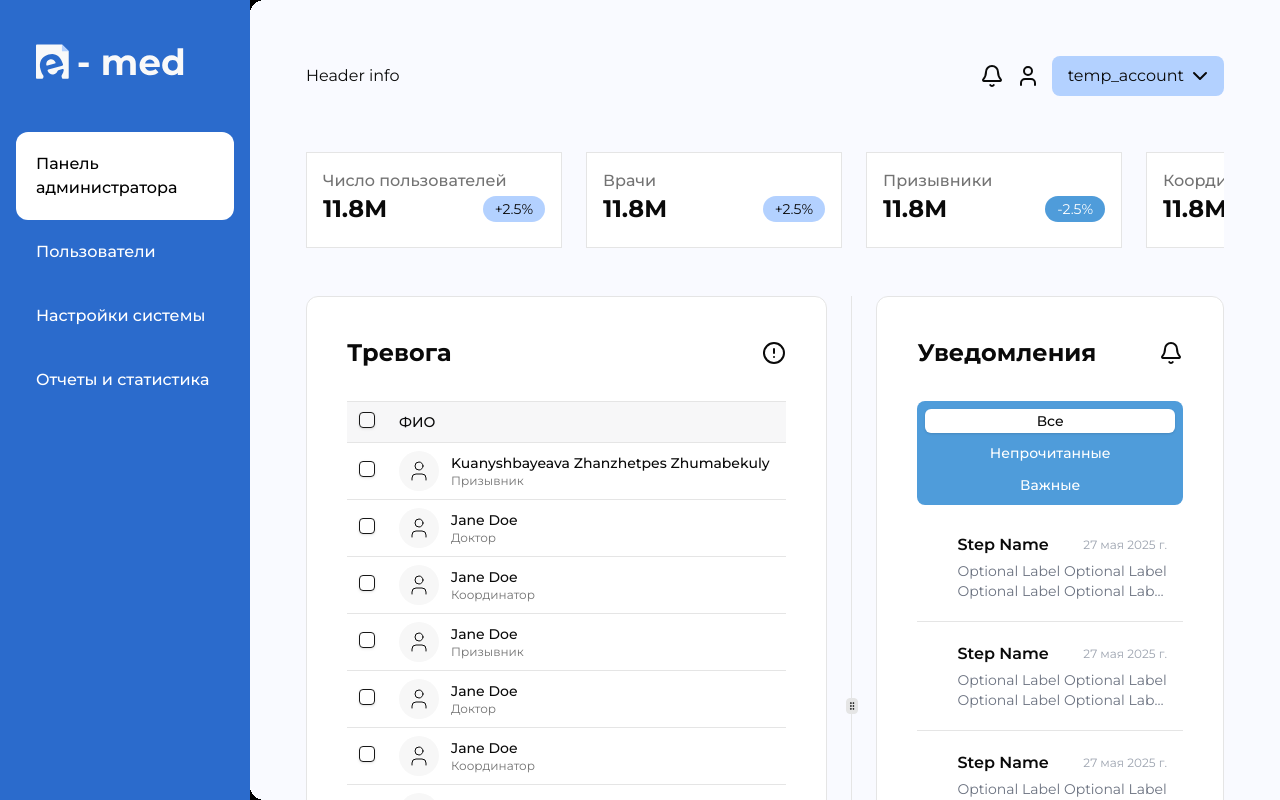
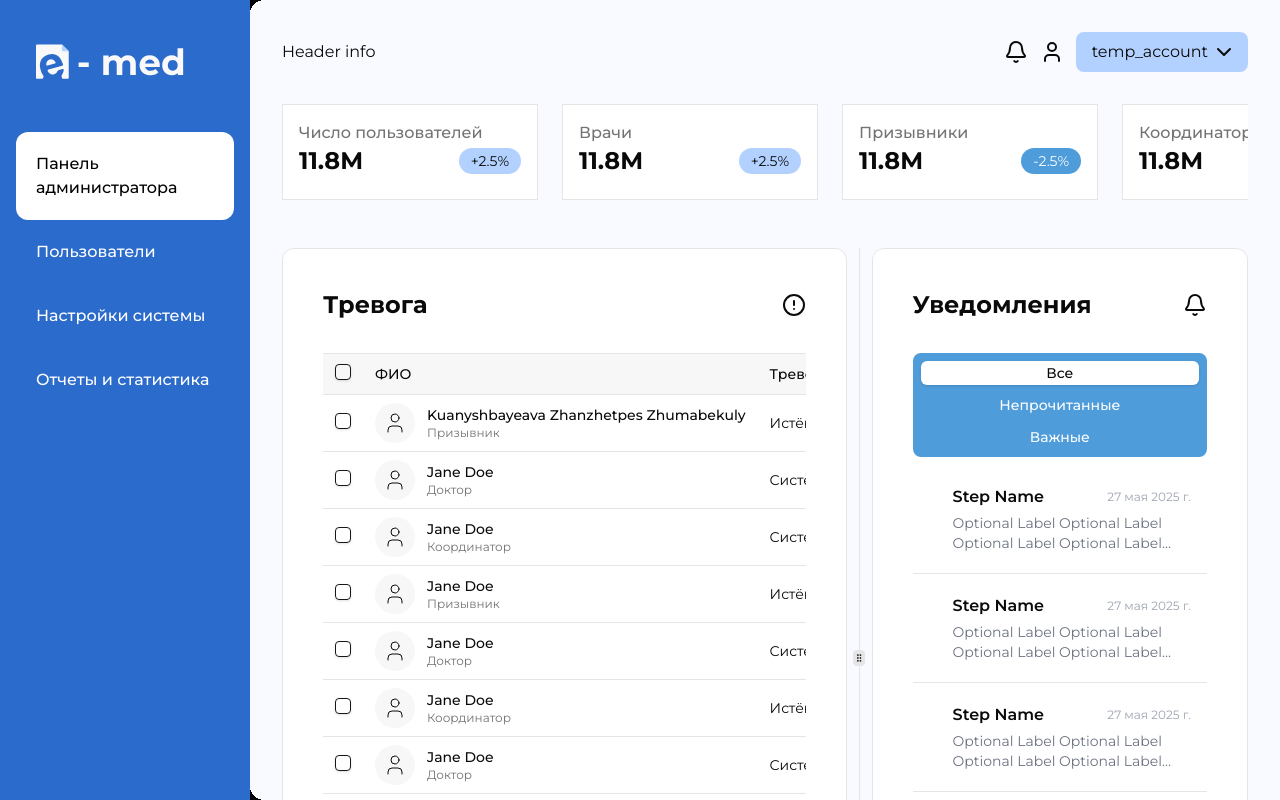
Before and after one commit to d1maash/emed-frontend, a Next.js app: page /admin in a window 1280 px wide. Built offline with nearby package versions, Linux system fonts and the light colour scheme; no server answers.

Commit message:
refactor: less padding -> more useful space

```diff
--- a/app/(dashboard)/admin/page.tsx
+++ b/app/(dashboard)/admin/page.tsx
@@ -48,7 +48,7 @@ const AdminPanelPage = () => {
       <AdminInfoCards cards={mainStatsTemplate} />
       <ResizablePanelGroup
         direction={isWide ? "horizontal" : "vertical"}
-        className="w-full min-h-max mt-12 flex flex-col md:flex-row gap-2 md:gap-4 xl:gap-6 overflow-auto"
+        className="w-full min-h-max mt-12 flex flex-col md:flex-row gap-2 xl:gap-3 overflow-auto"
       >
         <ResizablePanel className="min-h-max" defaultSize={60}>
           <AdminAlertTable />
--- a/app/(dashboard)/layout.tsx
+++ b/app/(dashboard)/layout.tsx
@@ -56,7 +56,7 @@ const DashboardLayout = ({ children }: { children: React.ReactNode }) => {
       </div>
 
       {/* Main content */}
-      <div className="flex flex-col flex-1 bg-[#f9faff] md:rounded-s-2xl p-4 lg:p-14 gap-4 lg:gap-14 overflow-auto">
+      <div className="flex flex-col flex-1 bg-[#f9faff] md:rounded-s-2xl p-4 lg:p-8 gap-4 lg:gap-8 overflow-auto">
         <DashboardHeader>
           <div className="flex">Header info</div>
         </DashboardHeader>
--- a/app/page.tsx
+++ b/app/page.tsx
@@ -5,8 +5,13 @@ export default function Home() {
     <div className="bg-black h-screen w-full flex justify-center items-center text-white">
       <h1>
         Salam Rasul
-        <div className="bg-[--primary-90] rounded-xl mt-4">
-          <SidebarRoute text="Check Admin Page" link="admin" />
+        <div className="flex flex-col gap-2">
+          <div className="bg-[--primary-90] rounded-xl mt-4">
+            <SidebarRoute text="Check Admin Page" link="admin" />
+          </div>
+          <div className="bg-[--primary-90] rounded-xl mt-4">
+            <SidebarRoute text="Check Login Page" link="login" />
+          </div>
         </div>
       </h1>
     </div>
```
